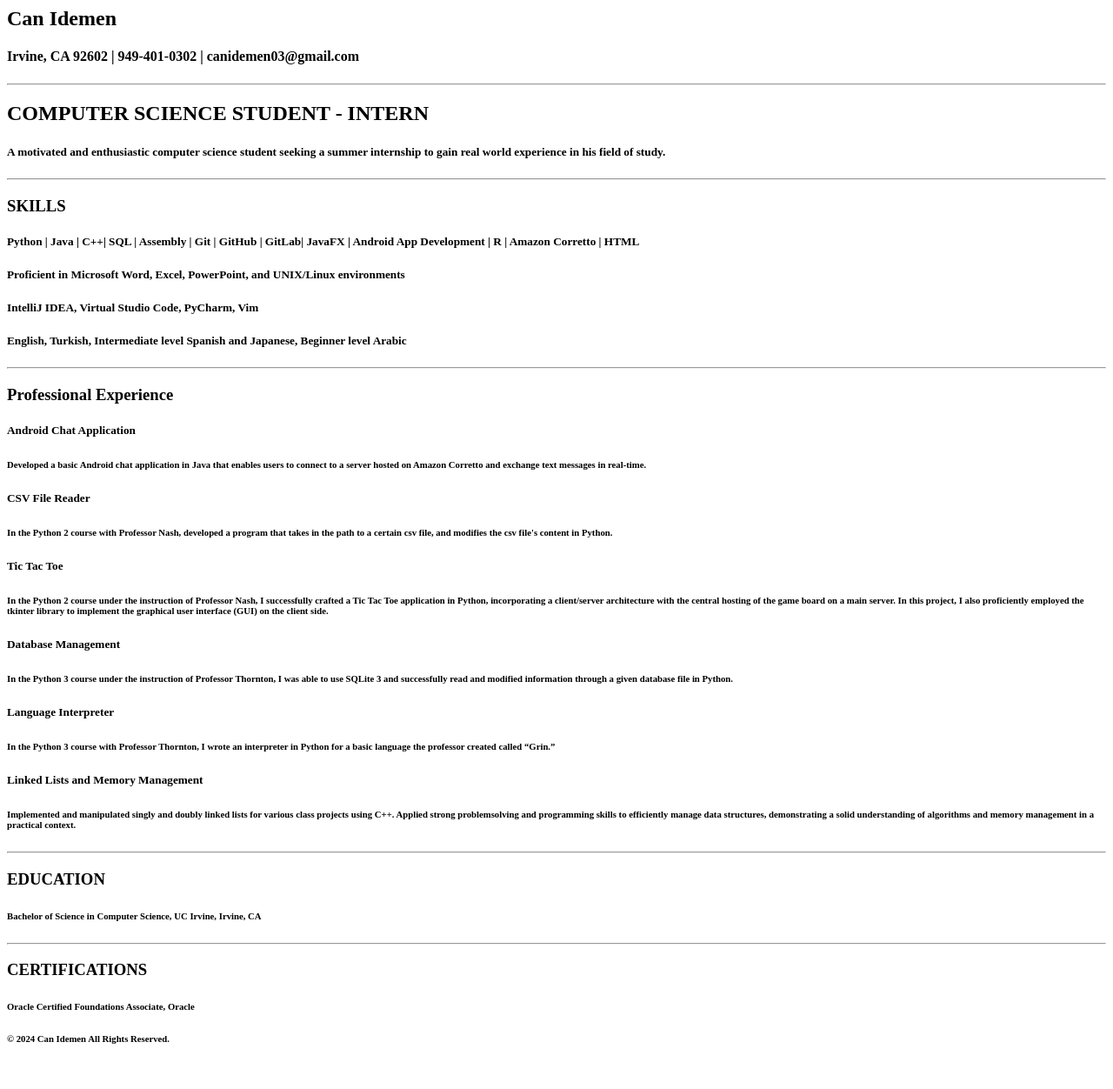
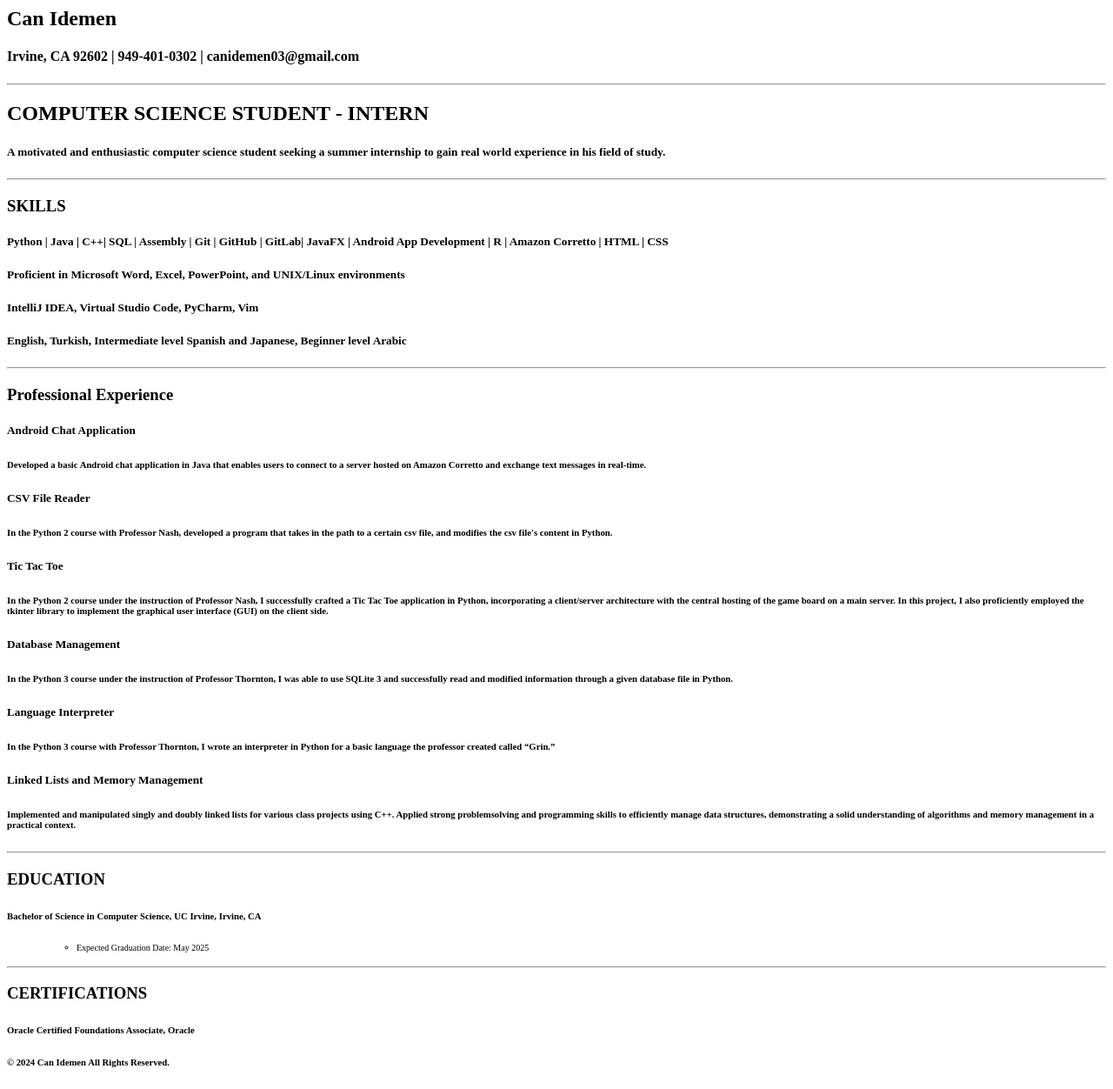
Before and after one commit to canidemen/capstone-1-online-resume, a plain HTML site: page index.html in a window 1280 px wide. Shown: the whole page at 87% size. Before the commit the page ends 1225 px from the top, so only its background shows below. Drawn offline with Linux system fonts and the light colour scheme.

Commit message:
Update index.html

```diff
--- a/index.html
+++ b/index.html
@@ -5,7 +5,7 @@
 <h5>A motivated and enthusiastic computer science student seeking a summer internship to gain real world experience in his field of study.</h5>
 <hr>
 <h3>SKILLS</h3>
-<h5>Python | Java | C++| SQL | Assembly | Git | GitHub | GitLab| JavaFX | Android App Development | R | Amazon Corretto | HTML</h5>
+<h5>Python | Java | C++| SQL | Assembly | Git | GitHub | GitLab| JavaFX | Android App Development | R | Amazon Corretto | HTML | CSS</h5>
 <h5>Proficient in Microsoft Word, Excel, PowerPoint, and UNIX/Linux environments</h5>
 <h5>IntelliJ IDEA, Virtual Studio Code, PyCharm, Vim</h5>
 <h5>English, Turkish, Intermediate level Spanish and Japanese, Beginner level Arabic</h5>
@@ -33,6 +33,11 @@
 <hr>
 <h3>EDUCATION</h3>
 <h6>Bachelor of Science in Computer Science, UC Irvine, Irvine, CA</h6>
+<ul>
+    <ul>
+        <li html style="font-size:10">Expected Graduation Date: May 2025</li>
+    </ul>
+</ul>
 <hr>
 <h3>CERTIFICATIONS</h3>
 <h6>Oracle Certified Foundations Associate, Oracle</h6>
```
